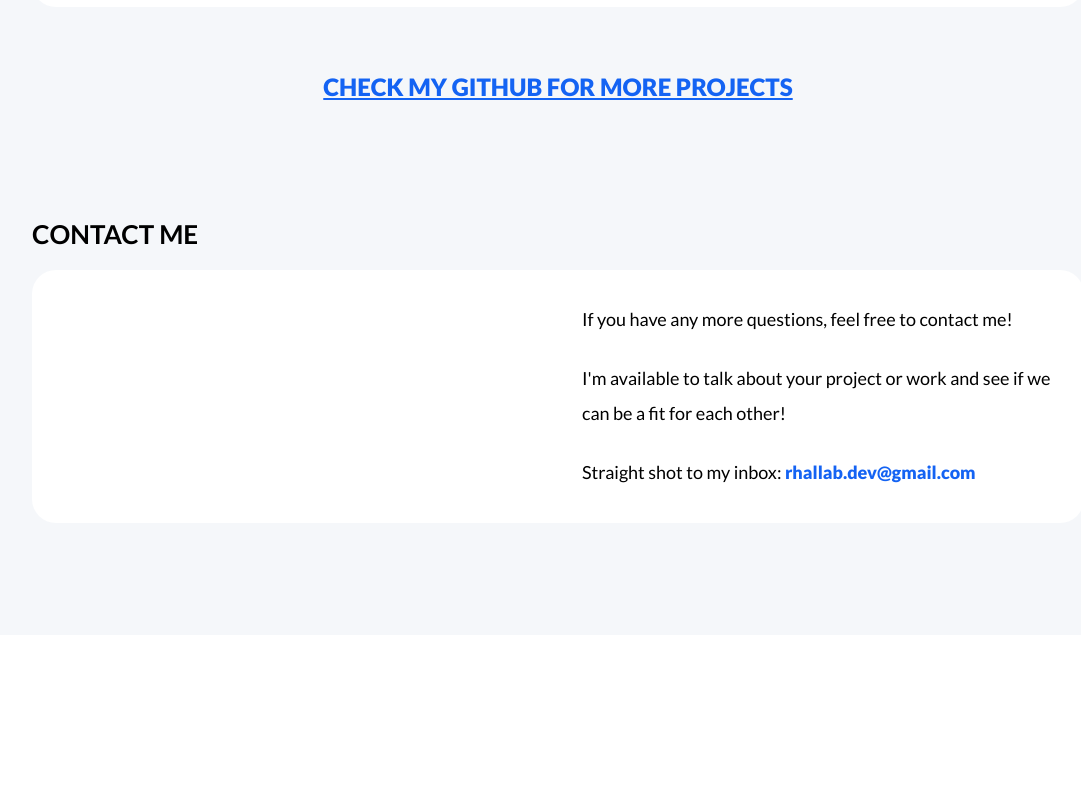
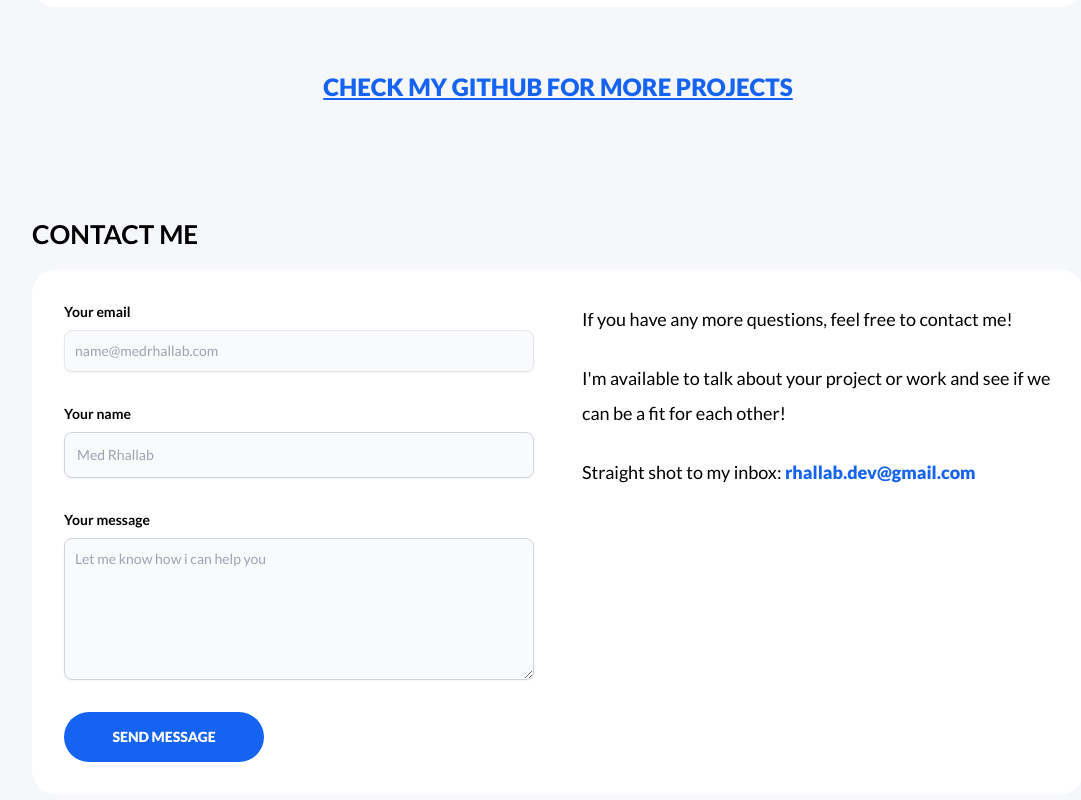
Before and after one commit to marhallab/Portfolio, a Vue app: page / in a window 1280 px wide. Shown: the part 4036-4836 px from the top of the page, without its empty margins (132-1213 px from the left). Before the commit the page ends 4671 px from the top, so only its background shows below. Built offline with nearby package versions, Linux system fonts and the light colour scheme; what vue3-typer would draw is missing.

Commit message:
End of test

```diff
--- a/src/views/Home.vue
+++ b/src/views/Home.vue
@@ -94,7 +94,7 @@
                 <h2>Contact Me</h2>
                 <div class="flex flex-col items-center lg:items-start lg:flex-row mb-16 px-8 py-8 bg-white rounded-3xl mx-auto">
                     <div class="w-full lg:w-1/2">
-                        <!-- <form ref="formContact" @submit.prevent="sendMail" class="space-y-8">
+                        <form ref="formContact" @submit.prevent="sendMail" class="space-y-8">
                             <div>
                                 <label for="email" class="block mb-2 text-sm font-bold">Your email</label>
                                 <input type="email" id="email" name="email" class="shadow-sm bg-gray-50 border text-sm rounded-lg focus:ring-primary-500 focus:border-primary-500 block w-full p-2.5 dark:bg-gray-700 dark:border-gray-600 dark:placeholder-gray-400 dark:text-white dark:focus:ring-primary-500 dark:focus:border-primary-500 dark:shadow-sm-light" placeholder="name@medrhallab.com" required>
@@ -114,7 +114,7 @@
                                 </svg>
                                 <div v-else>{{text.buttonSend}}</div>
                             </button>
-                        </form> -->
+                        </form>
                     </div>
                     <div class="mt-12 lg:w-1/2 lg:ml-12 lg:mt-0">
                         <p>If you have any more questions, feel free to contact me!</p>
```
